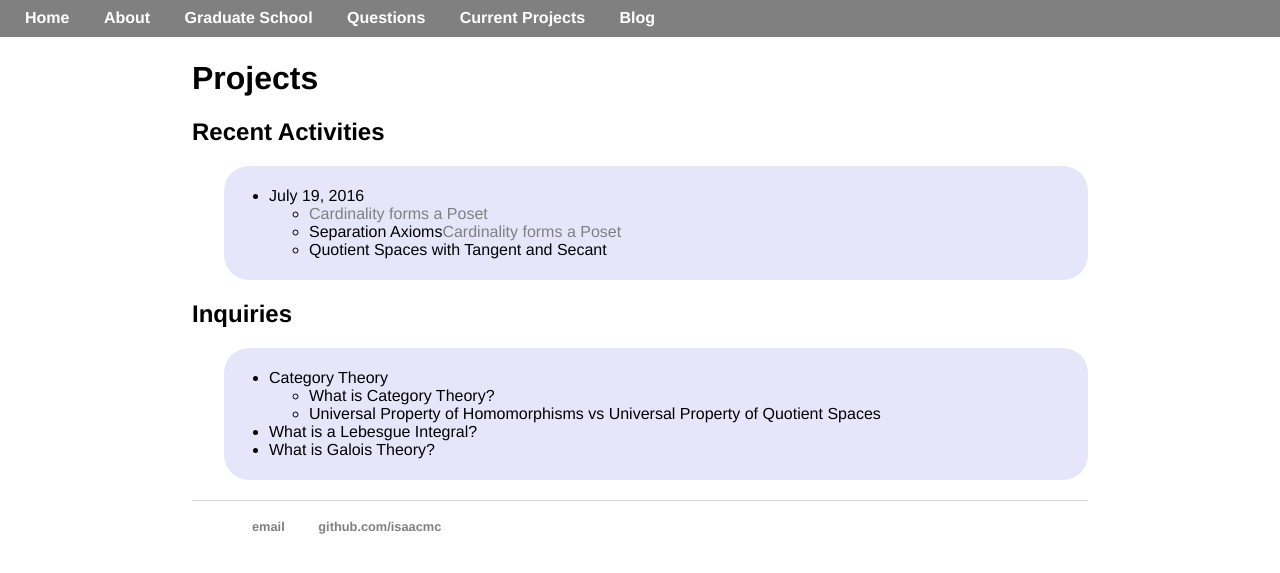
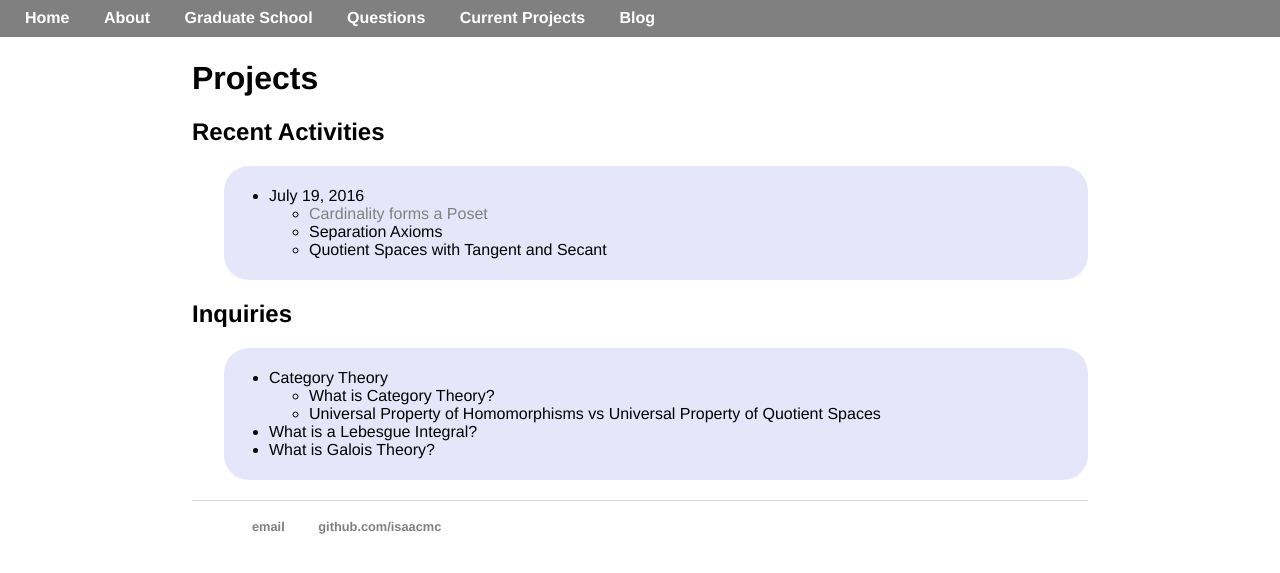
Before and after one commit to isundberg/isaacmc.github.io, a Jekyll site: the page built from projects/index.html, in a window 1280 px wide. Shown: the top 573 px of the page. Built offline with Jekyll 4.4.1, drawn with Linux system fonts in a browser that asks for light colours.

Commit message:
Update index.html

```diff
--- a/projects/index.html
+++ b/projects/index.html
@@ -11,7 +11,7 @@ title: Projects
 			<li>July 19, 2016</li>
 			<ul>
 				<li><a href="/pdfs/CardinalityPosets.pdf">Cardinality forms a Poset</a></li>
-				<li>Separation Axioms<a href="/pdfs/Analysis Notes (Summer 2016).pdf">Cardinality forms a Poset</a></li>
+				<li>Separation Axioms</li>
 				<li>Quotient Spaces with Tangent and Secant</li>
 			</ul>
 		</ul>
```
